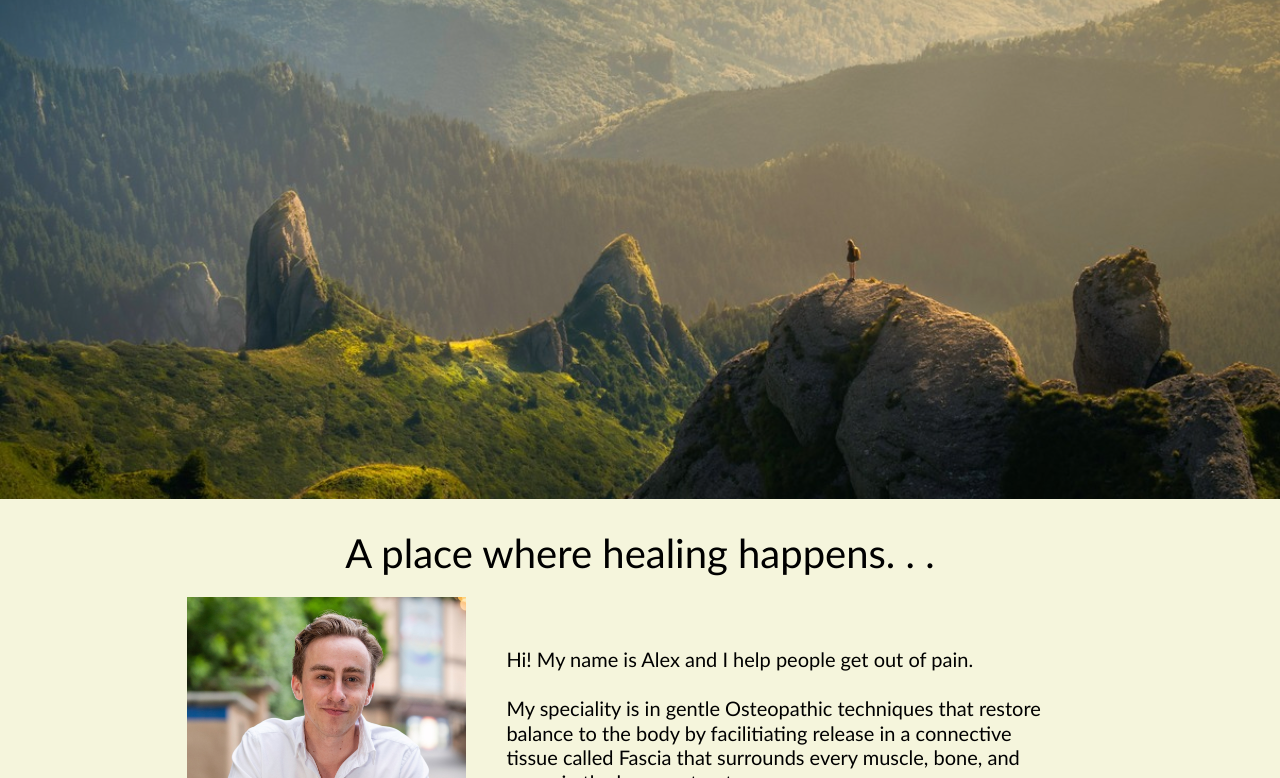
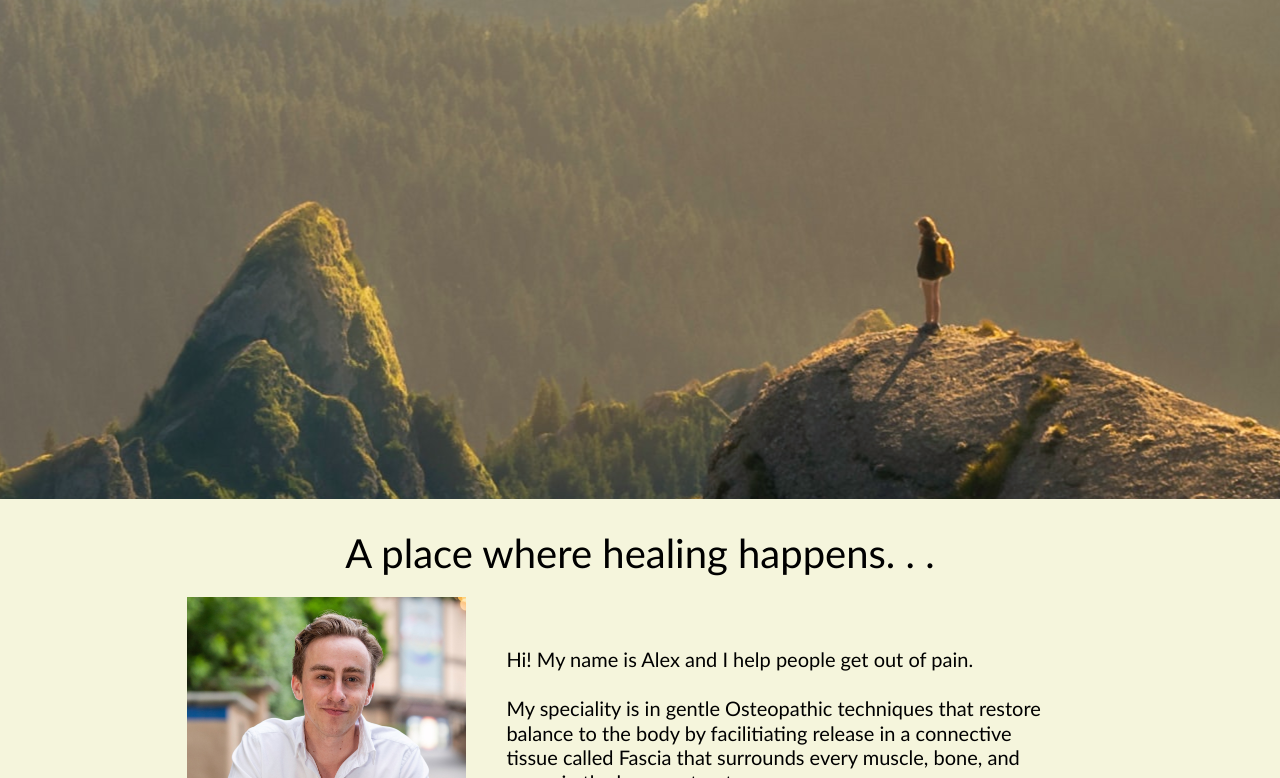
Before and after one commit to AlexDiGrazia/Golden-Elixir-Healing-Arts, a website: page index.html in a window 1280 px wide. Shown: the part 301-1079 px from the top of the page. Drawn offline with Linux system fonts and the light colour scheme.

Commit message:
original image positioned downward, no cover

```diff
--- a/styles.css
+++ b/styles.css
@@ -10,10 +10,10 @@ body {
 body {
   margin: 0;
   padding: 0;
-  background-image: url("images/new\ mobile\ bk\ img.jpeg");
+  background-image: url("images/david-marcu-78A265wPiO4-unsplash.jpg");
   background-attachment: fixed;
   background-repeat: no-repeat;
-  background-size: cover;
+  /* background-size: cover; */
   /* background-position: 100% 7%; */
   font-family: Optima, sans-serif;
   overscroll-behavior: none;
@@ -22,7 +22,7 @@ body {
   background-color: #78799a38;
   background-blend-mode: hard-light;
   background-position-x: 63%;
-  background-position-y: 50%;
+  background-position-y: 63%;
 }
 
 a {
```
